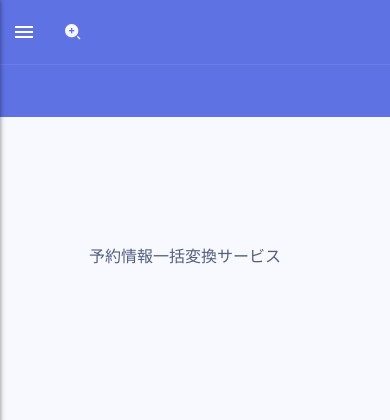
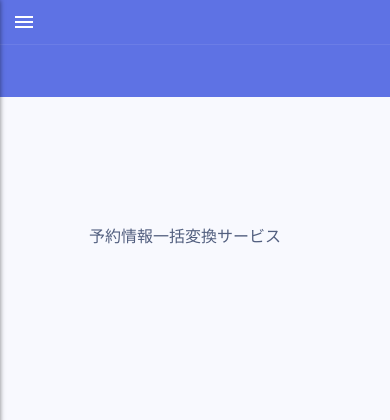
Before and after one commit to CoderFake/convert_service, a Django app: page / in a window 390 px wide. Shown: the top 420 px of the page. Run offline with Django 5.2, Linux system fonts and the light colour scheme; some libraries are stand-ins or nearby versions.

Commit message:
update: detete zoom icon in navigation

```diff
--- a/ConvertService/templates/web/includes/navigation.html
+++ b/ConvertService/templates/web/includes/navigation.html
@@ -24,11 +24,6 @@
                             <i class="sidenav-toggler-line"></i>
                         </div>
                     </div>
-                </li>
-                <li class="nav-item d-sm-none">
-                    <a class="nav-link" href="#" data-action="search-show" data-target="#navbar-search-main">
-                        <i class="ni ni-zoom-split-in"></i>
-                    </a>
                 </li>
             </ul>
             {% if request.user.is_authenticated %}
```
